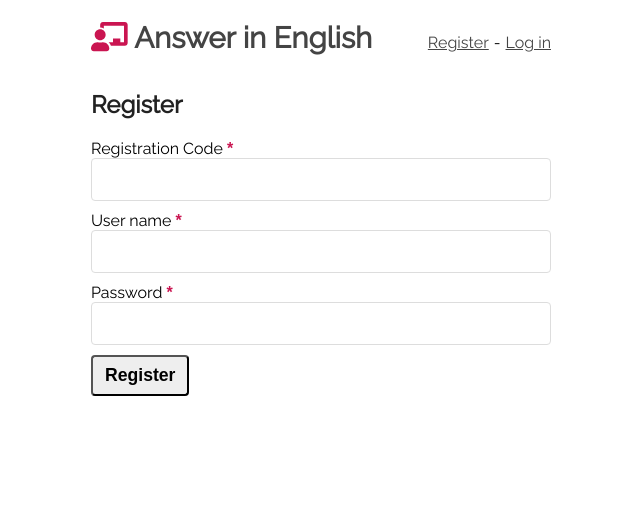
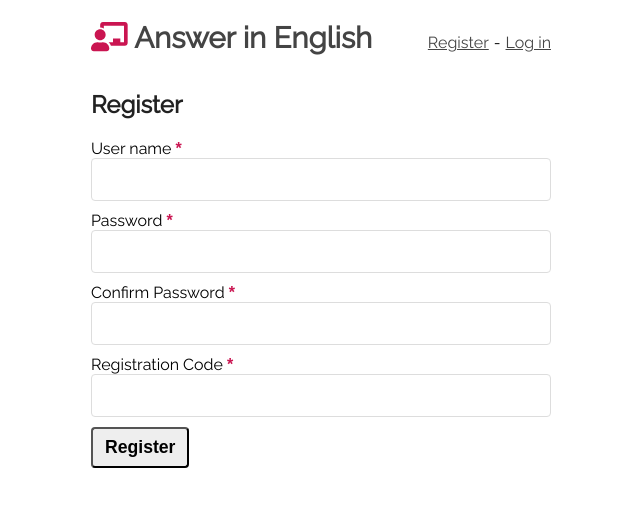
Before and after one commit to williamdiffey/AIE-CLIENT, a React (Create React App) app: page /register in a window 1280 px wide. Shown: the top 506 px of the page, without its empty margins (319-959 px from the left). Built offline with nearby package versions, Linux system fonts and the light colour scheme.

Commit message:
added password verification to reg form

```diff
--- a/src/components/RegistrationForm/RegistrationForm.js
+++ b/src/components/RegistrationForm/RegistrationForm.js
@@ -11,8 +11,15 @@ export default class RegistrationForm extends Component {
 
   handleSubmit = (ev) => {
     ev.preventDefault()
-    const { regcode, user_name, password } = ev.target
+    const { regcode, user_name, password, confirm_password } = ev.target
+    console.log(password.value)
+    console.log(confirm_password.value)
 
+    if (password !== confirm_password) {
+      this.setState({ error: 'passwords do not match' })
+      password.value = ''
+      confirm_password.value = ''
+    } else {
       this.setState({ error: null })
       AuthApiService.postUser({
         user_name: user_name.value,
@@ -30,23 +37,13 @@ export default class RegistrationForm extends Component {
           this.setState({ error: res.error })
         })
     }
+  }
 
   render() {
     const { error } = this.state
     return (
       <form className='RegistrationForm' onSubmit={this.handleSubmit}>
         <div role='alert'>{error && <p className='red'>{error}</p>}</div>
-        <div className='regcode'>
-          <label htmlFor='RegistrationForm__regcode'>
-            Registration Code <Required />
-          </label>
-          <Input
-            name='regcode'
-            type='text'
-            required
-            id='RegistrationForm__regcode'
-          ></Input>
-        </div>
         <div className='user_name'>
           <label htmlFor='RegistrationForm__user_name'>
             User name <Required />
@@ -69,6 +66,28 @@ export default class RegistrationForm extends Component {
             id='RegistrationForm__password'
           ></Input>
         </div>
+        <div className='confirm_password'>
+          <label htmlFor='RegistrationForm__confirm_password'>
+            Confirm Password <Required />
+          </label>
+          <Input
+            name='confirm_password'
+            type='password'
+            required
+            id='RegistrationForm__confirm_password'
+          ></Input>
+        </div>
+        <div className='regcode'>
+          <label htmlFor='RegistrationForm__regcode'>
+            Registration Code <Required />
+          </label>
+          <Input
+            name='regcode'
+            type='text'
+            required
+            id='RegistrationForm__regcode'
+          ></Input>
+        </div>
 
         <Button type='submit'>Register</Button>
       </form>
```
Also changed, not shown: 1 other file (tests, documents, lock files or other folders). Lines whose indentation alone changed are shown as unchanged.
